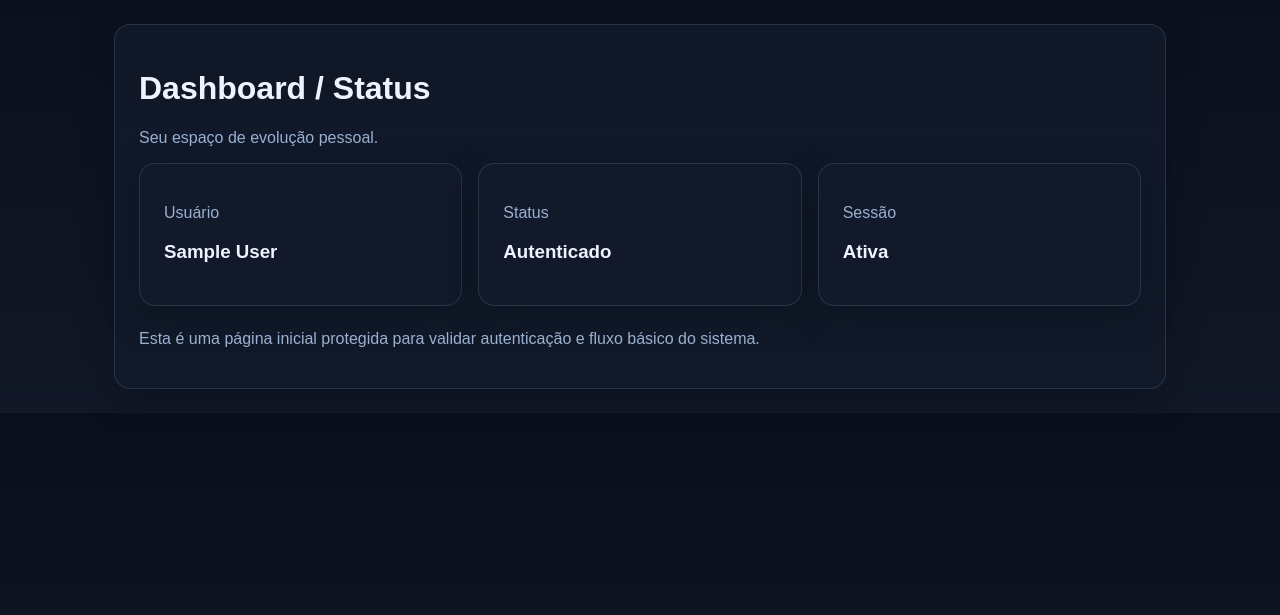
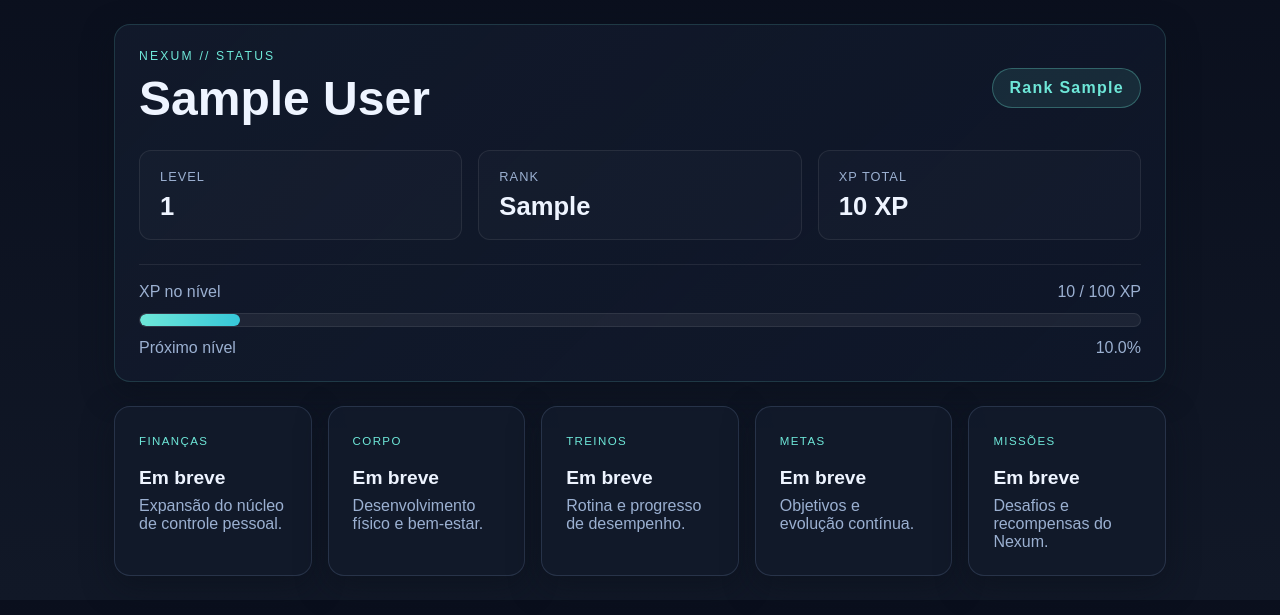
Before and after one commit to EricklimaSilva/Nexum, a Flask app: page / in a window 1280 px wide. Shown: the part 59-674 px from the top of the page. Run offline with Flask 3, Linux system fonts and the light colour scheme; a user stored in the database is signed in; tables that the repository leaves empty hold one stand-in row (values such as "Sample post").

Commit message:
feat: add Nexum progression system

```diff
--- a/app/__init__.py
+++ b/app/__init__.py
@@ -9,7 +9,7 @@ from app.extensions import db, login_manager, migrate
 
 @login_manager.user_loader
 def load_user(user_id: str):
-    return User.query.get(int(user_id))
+    return db.session.get(User, int(user_id))
 
 
 def create_app() -> Flask:
--- a/app/auth/services.py
+++ b/app/auth/services.py
@@ -2,6 +2,7 @@ from flask import abort
 
 from app.auth.models import User
 from app.extensions import db
+from app.progression.services import create_initial_progress
 
 
 def create_user(email: str, password: str, name: str) -> User:
@@ -25,6 +26,8 @@ def create_user(email: str, password: str, name: str) -> User:
 
     profile = UserProfile(user_id=user.id, name=name)
     db.session.add(profile)
+
+    create_initial_progress(user)
     db.session.commit()
 
     return user
--- a/app/dashboard/routes.py
+++ b/app/dashboard/routes.py
@@ -1,5 +1,12 @@
 from flask import Blueprint, render_template
-from flask_login import login_required
+from flask_login import current_user, login_required
+
+from app.progression.services import (
+    get_progress_percentage,
+    get_user_progress,
+    get_xp_for_current_level,
+    get_xp_needed_for_next_level,
+)
 
 
 dashboard_bp = Blueprint("dashboard", __name__, url_prefix="/")
@@ -8,7 +15,19 @@ dashboard_bp = Blueprint("dashboard", __name__, url_prefix="/")
 @dashboard_bp.route("/")
 @login_required
 def index():
-    return render_template("dashboard/index.html")
+    progress = get_user_progress(current_user)
+    xp_current = get_xp_for_current_level(progress.total_xp, progress.level)
+    xp_next = get_xp_needed_for_next_level(progress.total_xp, progress.level)
+    progress_percent = get_progress_percentage(progress.total_xp, progress.level)
+
+    return render_template(
+        "dashboard/index.html",
+        progress=progress,
+        xp_current=xp_current,
+        xp_next=xp_next,
+        progress_percent=progress_percent,
+        user_name=current_user.profile.name,
+    )
 
 
 @dashboard_bp.route("/health")
--- /dev/null
+++ b/app/progression/__init__.py
@@ -0,0 +1,5 @@
+"""Módulo de progressão do usuário do Nexum."""
+
+from app.progression.models import UserProgress
+
+__all__ = ["UserProgress"]
--- a/app/templates/base.html
+++ b/app/templates/base.html
@@ -135,6 +135,134 @@
         flex-wrap: wrap;
       }
 
+      .dashboard-shell {
+        display: flex;
+        flex-direction: column;
+        gap: 24px;
+      }
+
+      .hero-panel {
+        background: linear-gradient(135deg, rgba(18, 26, 43, 0.96), rgba(15, 23, 42, 0.78));
+        border: 1px solid rgba(110, 231, 216, 0.16);
+      }
+
+      .identity-row {
+        display: flex;
+        justify-content: space-between;
+        gap: 12px;
+        align-items: center;
+        margin-bottom: 24px;
+      }
+
+      .eyebrow {
+        margin: 0 0 8px;
+        font-size: 0.76rem;
+        letter-spacing: 0.18em;
+        color: var(--accent);
+      }
+
+      h1 {
+        margin: 0;
+        font-size: clamp(2rem, 4vw, 3rem);
+      }
+
+      .badge-rank {
+        padding: 10px 16px;
+        border-radius: 999px;
+        background: rgba(110, 231, 216, 0.1);
+        border: 1px solid rgba(110, 231, 216, 0.3);
+        color: var(--accent);
+        font-weight: 700;
+        letter-spacing: 0.08em;
+      }
+
+      .stats-grid {
+        display: grid;
+        grid-template-columns: repeat(3, minmax(150px, 1fr));
+        gap: 16px;
+        margin-bottom: 24px;
+      }
+
+      .stat-block {
+        background: rgba(255,255,255,0.02);
+        border: 1px solid rgba(255,255,255,0.08);
+        border-radius: 12px;
+        padding: 18px 20px;
+      }
+
+      .label {
+        display: block;
+        color: var(--muted);
+        font-size: 0.8rem;
+        text-transform: uppercase;
+        letter-spacing: 0.08em;
+        margin-bottom: 8px;
+      }
+
+      .stat-block strong {
+        font-size: 1.6rem;
+      }
+
+      .xp-panel {
+        border-top: 1px solid rgba(255,255,255,0.08);
+        padding-top: 18px;
+      }
+
+      .xp-meta {
+        display: flex;
+        justify-content: space-between;
+        gap: 12px;
+        color: var(--muted);
+        margin-bottom: 12px;
+      }
+
+      .xp-meta.secondary {
+        margin-top: 12px;
+        margin-bottom: 0;
+      }
+
+      .progress-track {
+        width: 100%;
+        height: 14px;
+        background: rgba(255,255,255,0.06);
+        border-radius: 999px;
+        overflow: hidden;
+        border: 1px solid rgba(255,255,255,0.08);
+      }
+
+      .progress-fill {
+        height: 100%;
+        border-radius: inherit;
+        background: linear-gradient(90deg, var(--accent) 0%, var(--accent-strong) 100%);
+      }
+
+      .module-grid {
+        display: grid;
+        grid-template-columns: repeat(auto-fit, minmax(180px, 1fr));
+        gap: 16px;
+      }
+
+      .module-card {
+        min-height: 160px;
+      }
+
+      .module-card h3 {
+        margin: 18px 0 8px;
+        font-size: 1.2rem;
+      }
+
+      .module-card p {
+        margin: 0;
+        color: var(--muted);
+      }
+
+      .module-tag {
+        color: var(--accent);
+        font-size: 0.72rem;
+        letter-spacing: 0.12em;
+        text-transform: uppercase;
+      }
+
       .muted {
         color: var(--muted);
       }
@@ -148,6 +276,13 @@
         .nav {
           width: 100%;
           justify-content: space-between;
+        }
+        .identity-row {
+          flex-direction: column;
+          align-items: flex-start;
+        }
+        .stats-grid {
+          grid-template-columns: 1fr;
         }
       }
     </style>
--- a/app/templates/dashboard/index.html
+++ b/app/templates/dashboard/index.html
@@ -1,29 +1,78 @@
 {% extends 'base.html' %}
 
-{% block title %}Status{% endblock %}
+{% block title %}Nexum Status{% endblock %}
 
 {% block content %}
-  <div class="card">
-    <h1>Dashboard / Status</h1>
-    <p class="muted">Seu espaço de evolução pessoal.</p>
+  <div class="dashboard-shell">
+    <section class="card hero-panel">
+      <div class="identity-row">
+        <div>
+          <p class="eyebrow">NEXUM // STATUS</p>
+          <h1>{{ user_name }}</h1>
+        </div>
+        <div class="badge-rank">Rank {{ progress.rank }}</div>
+      </div>
 
-    <div class="row">
-      <div class="card" style="flex:1; min-width:220px;">
-        <p class="muted">Usuário</p>
-        <h3>{{ current_user.profile.name }}</h3>
+      <div class="stats-grid">
+        <div class="stat-block">
+          <span class="label">Level</span>
+          <strong>{{ progress.level }}</strong>
+        </div>
+        <div class="stat-block">
+          <span class="label">Rank</span>
+          <strong>{{ progress.rank }}</strong>
+        </div>
+        <div class="stat-block">
+          <span class="label">XP total</span>
+          <strong>{{ progress.total_xp }} XP</strong>
+        </div>
       </div>
-      <div class="card" style="flex:1; min-width:220px;">
-        <p class="muted">Status</p>
-        <h3>Autenticado</h3>
+
+      <div class="xp-panel">
+        <div class="xp-meta">
+          <span>XP no nível</span>
+          <span>{{ xp_current }} / {{ xp_next }} XP</span>
+        </div>
+        <div class="progress-track">
+          <div class="progress-fill" style="width: {{ progress_percent }}%;"></div>
+        </div>
+        <div class="xp-meta secondary">
+          <span>Próximo nível</span>
+          <span>{{ progress_percent|round(1) }}%</span>
+        </div>
       </div>
-      <div class="card" style="flex:1; min-width:220px;">
-        <p class="muted">Sessão</p>
-        <h3>Ativa</h3>
-      </div>
-    </div>
+    </section>
 
-    <div style="margin-top: 24px;">
-      <p class="muted">Esta é uma página inicial protegida para validar autenticação e fluxo básico do sistema.</p>
-    </div>
+    <section class="module-grid">
+      <article class="card module-card">
+        <span class="module-tag">Finanças</span>
+        <h3>Em breve</h3>
+        <p>Expansão do núcleo de controle pessoal.</p>
+      </article>
+
+      <article class="card module-card">
+        <span class="module-tag">Corpo</span>
+        <h3>Em breve</h3>
+        <p>Desenvolvimento físico e bem-estar.</p>
+      </article>
+
+      <article class="card module-card">
+        <span class="module-tag">Treinos</span>
+        <h3>Em breve</h3>
+        <p>Rotina e progresso de desempenho.</p>
+      </article>
+
+      <article class="card module-card">
+        <span class="module-tag">Metas</span>
+        <h3>Em breve</h3>
+        <p>Objetivos e evolução contínua.</p>
+      </article>
+
+      <article class="card module-card">
+        <span class="module-tag">Missões</span>
+        <h3>Em breve</h3>
+        <p>Desafios e recompensas do Nexum.</p>
+      </article>
+    </section>
   </div>
 {% endblock %}
```
Also changed, not shown: app/progression/models.py (added, +24 -0 lines), app/progression/services.py (added, +161 -0 lines), migrations/versions/a9d93433904b_create_user_progress_table.py (added, +61 -0 lines).
